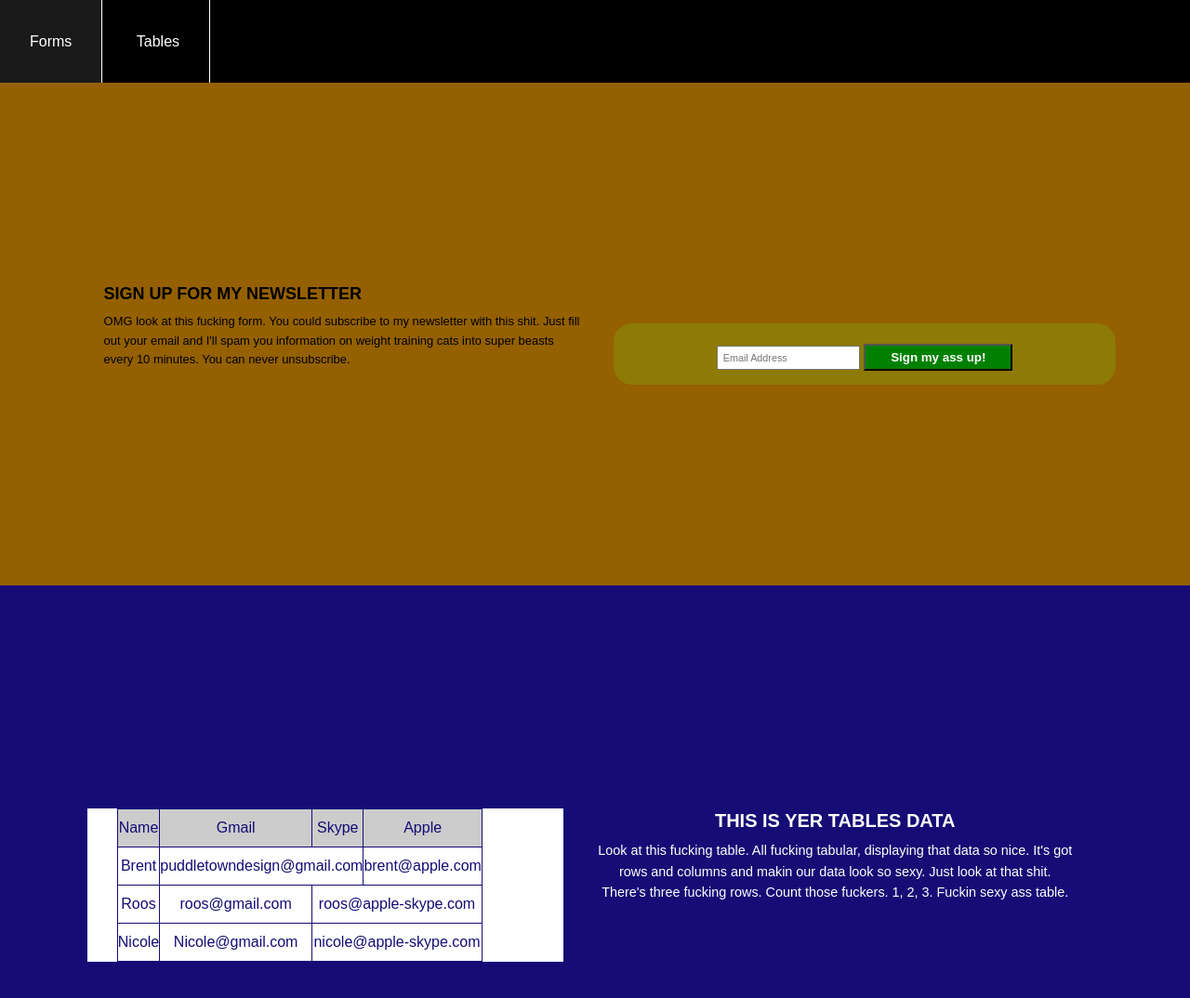
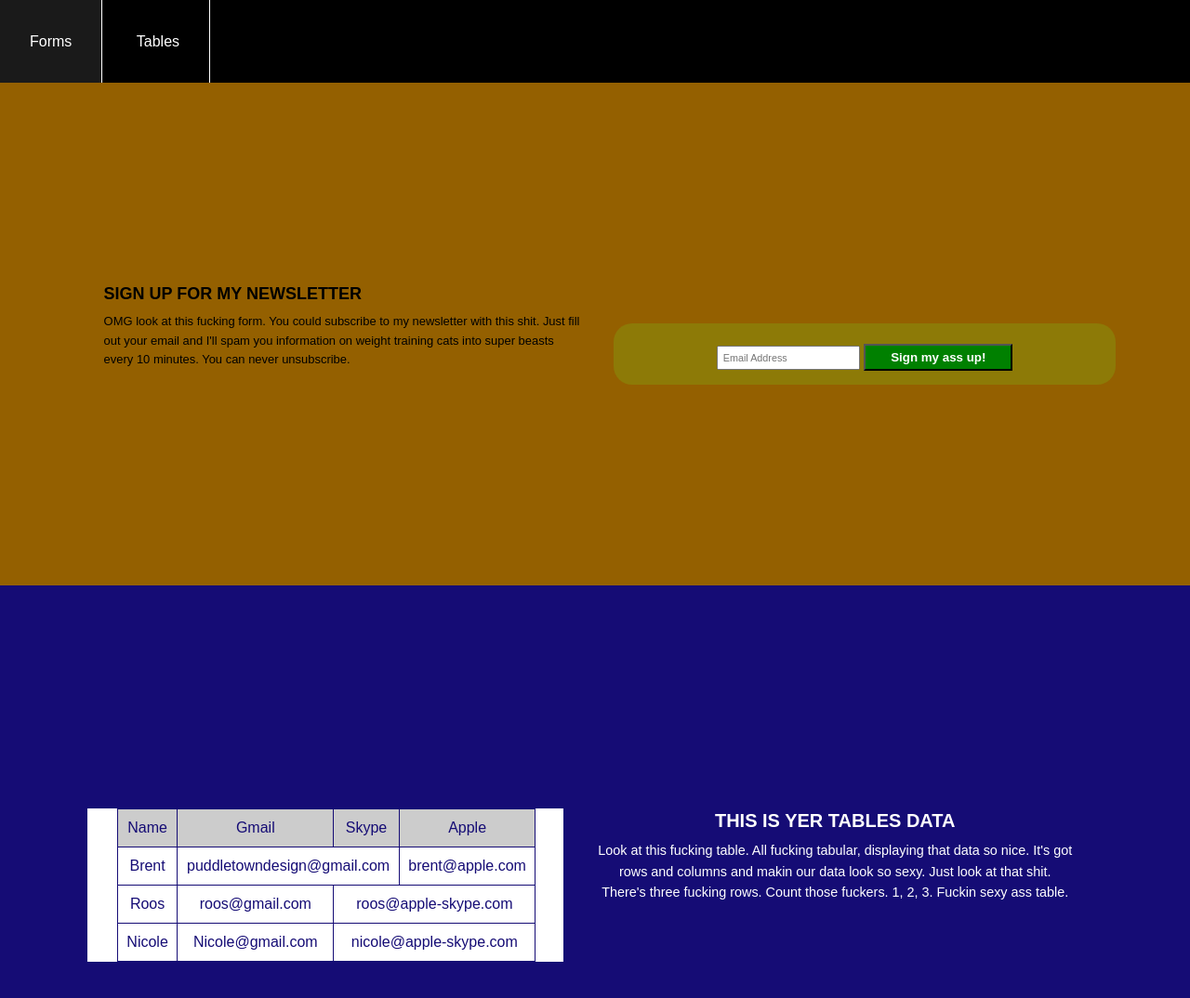
Before and after one commit to PuddletownDesign/russ, a plain HTML site: page task1/index.html in a window 1280 px wide. Shown: the top 1074 px of the page at 93% size. Drawn offline with Linux system fonts and the light colour scheme.

Commit message:
more adjustments to scss

```diff
--- a/task1/css/scss/_layout.scss
+++ b/task1/css/scss/_layout.scss
@@ -100,7 +100,7 @@ section {
 		}
 		td,
 		th {
-			padding: 0.5em 0;
+			padding: 0.5em 0.6em;
 			border: 1px solid $blue;
 			text-align: center;
 		}
```
Also changed, not shown: task1/css/styles.css.
